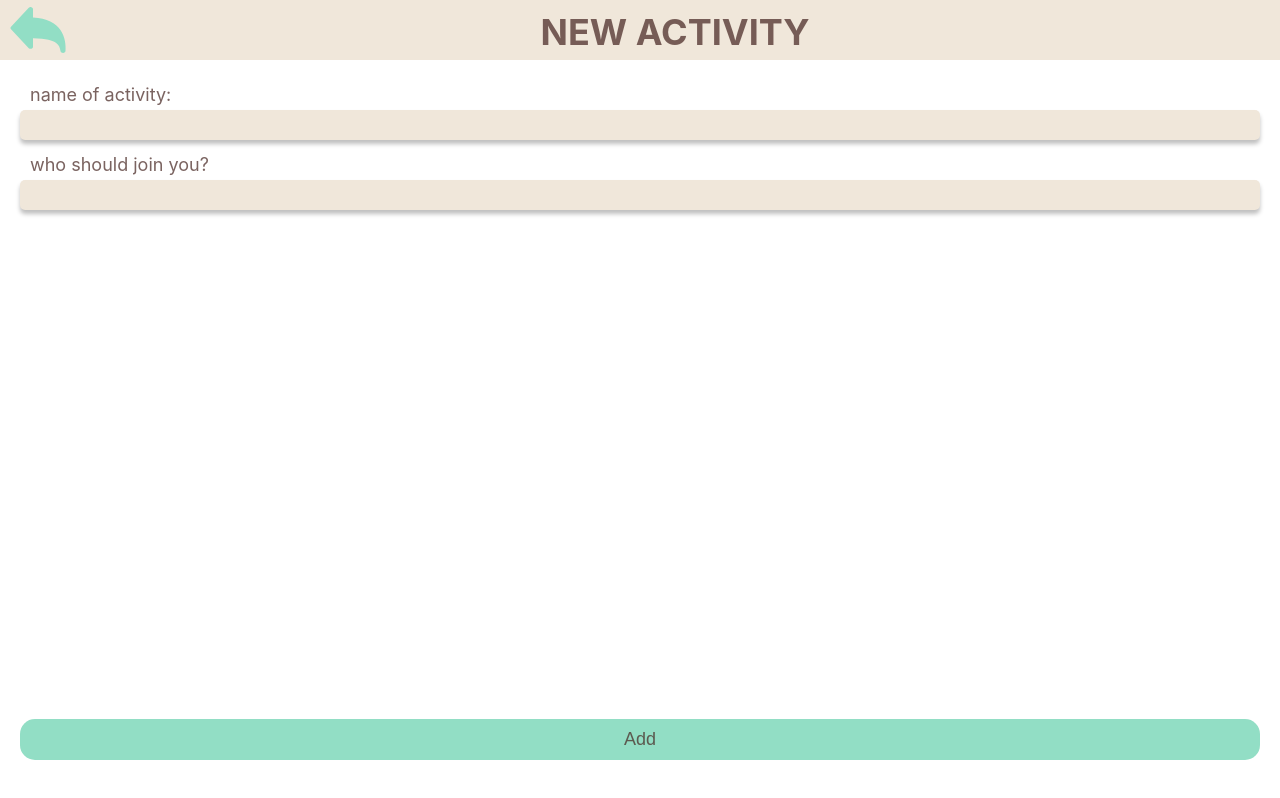
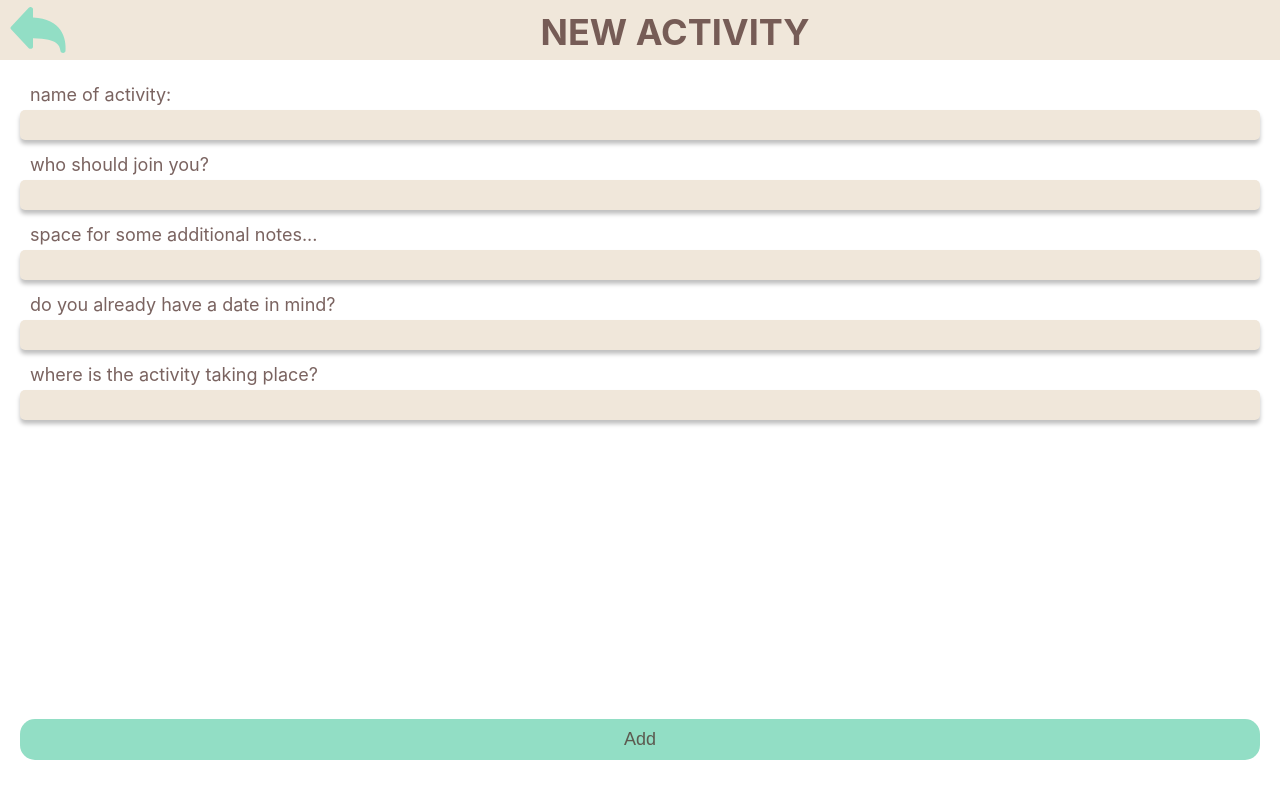
Before and after one commit to JelenadlS/capstone-project, a React (Create React App) app: page /newactivity in a window 1280 px wide. Built offline with nearby package versions, Linux system fonts and the light colour scheme.

Commit message:
Add fields in form and on visible page

```diff
--- a/src/App.js
+++ b/src/App.js
@@ -44,6 +44,9 @@ export default function App() {
                   key={activity.id}
                   activity={activity.activity}
                   friend={activity.friend}
+                  notes={activity.notes}
+                  date={activity.date}
+                  location={activity.location}
                 />
               }
             />
@@ -62,10 +65,13 @@ export default function App() {
     </ErrorBoundary>
   );
 
-  function onAddActivity({ activity, friend }) {
+  function onAddActivity({ activity, friend, notes, date, location }) {
     setHasError(false);
     const id = nanoid();
-    setActivities([...activities, { activity, friend, id }]);
+    setActivities([
+      ...activities,
+      { activity, friend, id, notes, date, location },
+    ]);
     navigate('/');
   }
 
--- a/src/components/Form.js
+++ b/src/components/Form.js
@@ -1,26 +1,54 @@
 import styled from 'styled-components';
 import Button from './Button';
+import { useForm } from 'react-hook-form';
 
 export default function Form({ onAddActivity }) {
-  function handleSubmit(event) {
-    event.preventDefault();
-    const form = event.target;
-    const { activity, friend } = form.elements;
-    onAddActivity({ activity: activity.value, friend: friend.value });
-    activity.value = '';
-    friend.value = '';
-  }
+  const { register, handleSubmit } = useForm();
+  const onSubmit = data => {
+    onAddActivity(data);
+  };
 
+  // function handleSubmit(event) {
+  //   event.preventDefault();
+  //   const form = event.target;
+  //   const { activity, friend } = form.elements;
+  //   onAddActivity({ activity: activity.value, friend: friend.value });
+  //   activity.value = '';
+  //   friend.value = '';
+  // }
   return (
     <WrapperForm
       title="add activities"
       autoComplete="off"
-      onSubmit={handleSubmit}
+      // onSubmit={handleSubmit}
+      onSubmit={handleSubmit(onSubmit)}
     >
       <label htmlFor="activity">name of activity:</label>
-      <input id="activity" required type="text" name="activity" />
+      <input
+        id="activity"
+        required
+        type="text"
+        name="activity"
+        {...register('activity')}
+      />
+
       <label htmlFor="friend">who should join you?</label>
-      <input id="friend" type="text" name="friend" />
+      <input id="friend" type="text" name="friend" {...register('friend')} />
+
+      <label htmlFor="notes">space for some additional notes...</label>
+      <input id="notes" type="text" name="notes" {...register('notes')} />
+
+      <label htmlFor="date">do you already have a date in mind?</label>
+      <input id="date" type="text" name="date" {...register('date')} />
+
+      <label htmlFor="location">where is the activity taking place?</label>
+      <input
+        id="location"
+        type="text"
+        name="location"
+        {...register('location')}
+      />
+
       <PositionButton type="submit">Add</PositionButton>
     </WrapperForm>
   );
@@ -29,7 +57,7 @@ export default function Form({ onAddActivity }) {
 const WrapperForm = styled.form`
   height: 85vh;
   display: grid;
-  grid-template-rows: repeat(4, 25px) auto;
+  grid-template-rows: repeat(10, 25px) auto;
   align-items: end;
   gap: 10px;
   color: rgba(71, 39, 35, 0.72);
--- a/src/pages/ActivityOverviewPage.js
+++ b/src/pages/ActivityOverviewPage.js
@@ -1,13 +1,35 @@
 import Header from '../components/Header';
 import styled from 'styled-components';
 
-export default function ActivityOverviewPage({ activity, friend }) {
+export default function ActivityOverviewPage({
+  activity,
+  friend,
+  notes,
+  date,
+  location,
+}) {
   return (
     <>
       <Header title={activity} link="y"></Header>
       <WrapperCard>
-        <p>{activity}</p>
-        <p>mit: {friend}</p>
+        <p>
+          <strong>{activity}</strong>
+        </p>
+        <p>
+          <strong>with:</strong> {friend}
+        </p>
+        <div>
+          <p>
+            <strong>additional notes:</strong>
+          </p>
+          <p>{notes}</p>
+        </div>
+        <p>
+          <strong>on the:</strong> {date}
+        </p>
+        <p>
+          <strong>at:</strong> {location}
+        </p>
       </WrapperCard>
     </>
   );
```
